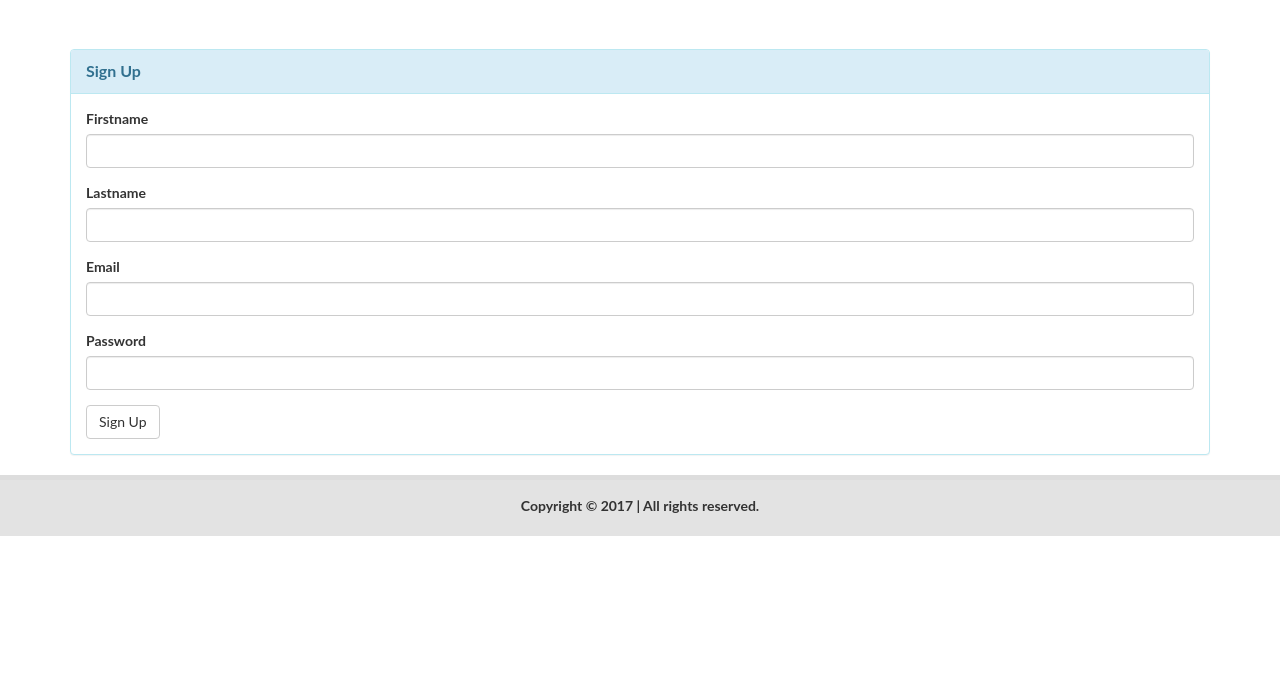
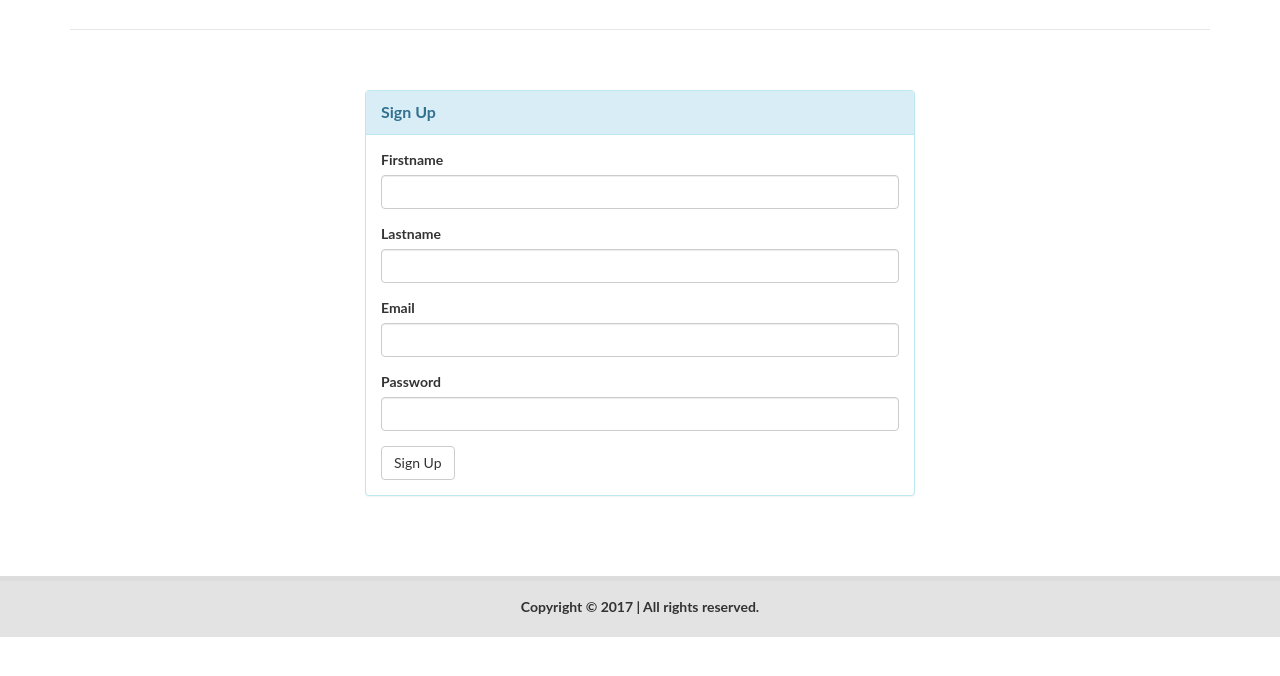
Before and after one commit to kamaumike/Inventory, a Flask app: page /signup in a window 1280 px wide. Shown: the part 51-727 px from the top of the page. Run offline with Flask 2, Linux system fonts and the light colour scheme; parts of the project's set-up code (start-up, migrations or seed data) failed here and were passed over; some libraries are stand-ins or nearby versions.

Commit message:
Added content-section & center classes for resizing the signup form

```diff
--- a/app/static/css/custom.css
+++ b/app/static/css/custom.css
@@ -33,6 +33,17 @@ body, h1, h2, h3 {
     text-shadow: 2px 2px 3px rgba(0,0,0,0.6);
 }
 
+.center {
+    margin: auto;
+    width: 50%;
+    padding: 10px;
+}
+
+.content-section {
+    padding: 50px 0;
+    border-top: 1px solid #e7e7e7;
+}
+
 .footer-bottom {
     background: #E3E3E3;
     border-top: 5px solid #DDDDDD;
--- a/app/templates/auth/signup.html
+++ b/app/templates/auth/signup.html
@@ -3,7 +3,9 @@
 {% extends "base.html" %}
 {% block title %}Sign Up{% endblock %}
 {% block content %}
-    <br><br><br><br><br>
+<br><br><br><br>
+    <div class="content-section">
+        <div class="center">
             <div class="panel panel-info">
                 <div class="panel-heading">
                     <div class="panel-title">Sign Up</div>
@@ -14,4 +16,6 @@
                     {{ wtf.quick_form(form) }}
                 </div><!--/.panel-body-->
             </div><!--/.panel panel-info-->
+        </div>
+    </div>
 {% endblock %}
```
Lines whose indentation alone changed are shown as unchanged.
